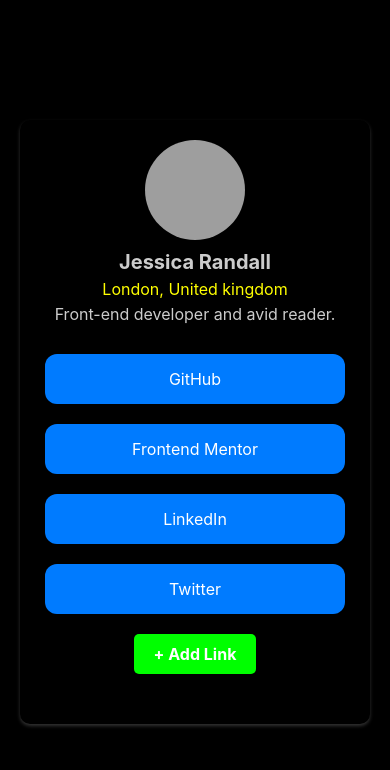
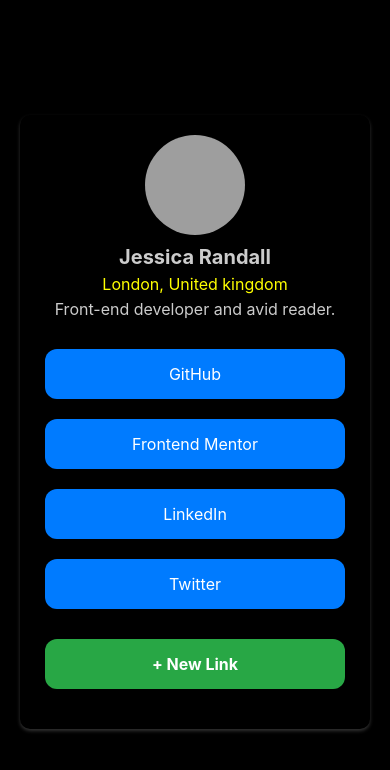
Before and after one commit to DiogenesMO/APP-final, a React Native app: screen / in a window 390 px wide. Shown: the top 770 px of the page. Built offline with nearby package versions, Linux system fonts and the light colour scheme; grey boxes are pictures that could not be loaded.

Commit message:
añadiendo y mejorando botones

```diff
--- a/src/components/ProfileCard.tsx
+++ b/src/components/ProfileCard.tsx
@@ -1,5 +1,5 @@
 import React, { useState } from 'react';
-import { View, Image, Text, StyleSheet, TextInput, Button, TouchableOpacity } from 'react-native';
+import { View, Image, Text, StyleSheet, TextInput, Button, TouchableOpacity, ScrollView, Linking } from 'react-native';
 import LinkButton from './LinkButton';
 
 interface ProfileCardProps {
@@ -22,6 +22,17 @@
             setNewLinkUrl('');
             setShowForm(false);
         }
+        console.log([...links, { name: newLinkName, url: newLinkUrl }]);
+    };
+
+    const handleCancel = () => {
+        setNewLinkName('');
+        setNewLinkUrl('');
+        setShowForm(false);
+    };
+
+    const handleLinkPress = (url: string) => {
+        Linking.openURL(url);
     };
 
     return (
@@ -37,33 +48,40 @@
                             style={styles.input}
                             value={newLinkName}
                             onChangeText={setNewLinkName}
-                            placeholder="Link Name"
+                            placeholder="Nombre del enlace"
                             placeholderTextColor="#fff"
                         />
                         <TextInput
                             style={styles.input}
                             value={newLinkUrl}
                             onChangeText={setNewLinkUrl}
-                            placeholder="Link URL"
+                            placeholder="URL del enlace"
                             placeholderTextColor="#fff"
                         />
-                        <Button title="Save Link" onPress={handleAddLink} color="#00FF00" />
+                        <View style={styles.buttonContainer}>
+                            <Button title="Cancelar" onPress={handleCancel} color='#dc3545' />
+                            <View style={{ width: 10 }}></View>
+                            <Button title="Guardar" onPress={handleAddLink} color='#28a745' />
+                        </View>
                     </View>
                 )}
-                <View style={styles.buttonContainer}>
-                    <LinkButton text="GitHub" onPress={() => { }} />
-                    <LinkButton text="Frontend Mentor" onPress={() => { }} />
-                    <LinkButton text="LinkedIn" onPress={() => { }} />
-                    <LinkButton text="Twitter" onPress={() => { }} />
-                    {links.map((link, index) => (
-                        <LinkButton key={index} text={link.name} onPress={() => { }} />
-                    ))}
-                </View>
+                <ScrollView style={styles.scrollView}>
+                    <View style={styles.buttonContainer}>
+                        <LinkButton text="GitHub" url="https://github.com/" />
+                        <LinkButton text="Frontend Mentor" url="https://www.frontendmentor.io/" />
+                        <LinkButton text="LinkedIn" url="https://www.linkedin.com/" />
+                        <LinkButton text="Twitter" url="https://twitter.com/" />
+                        {links.map((link, index) => (
+                            <LinkButton key={index} text={link.name} url={link.url} />
+                        ))}
+                    </View>
+                </ScrollView>
+
                 <TouchableOpacity
                     style={styles.addButton}
                     onPress={() => setShowForm(!showForm)}
                 >
-                    <Text style={[styles.addButtonLabel, { color: '#fff' }]}>+ Add Link</Text>
+                    <Text style={[styles.addButtonLabel, { color: '#fff' }]}>+ New Link</Text>
                 </TouchableOpacity>
             </View>
         </View>
@@ -71,6 +89,12 @@
 };
 
 const styles = StyleSheet.create({
+    container: {
+        flexGrow: 1,
+        backgroundColor: '#000',
+        alignItems: 'center',
+        justifyContent: 'center',
+    },
     card: {
         backgroundColor: '#000',
         borderRadius: 10,
@@ -117,12 +141,18 @@
         justifyContent: 'center',
         marginBottom: 10,
     },
+
+    scrollView: {
+        maxHeight: 300,
+    },
+
     addButton: {
-        backgroundColor: '#00FF00',
-        paddingVertical: 10,
-        paddingHorizontal: 20,
-        borderRadius: 5,
-        marginBottom: 10,
+        backgroundColor: '#28a745',
+        padding: 15,
+        borderRadius: 12,
+        width: 300,
+        marginTop: 10,
+        alignItems: 'center',
     },
     addButtonLabel: {
         fontSize: 16,
```
